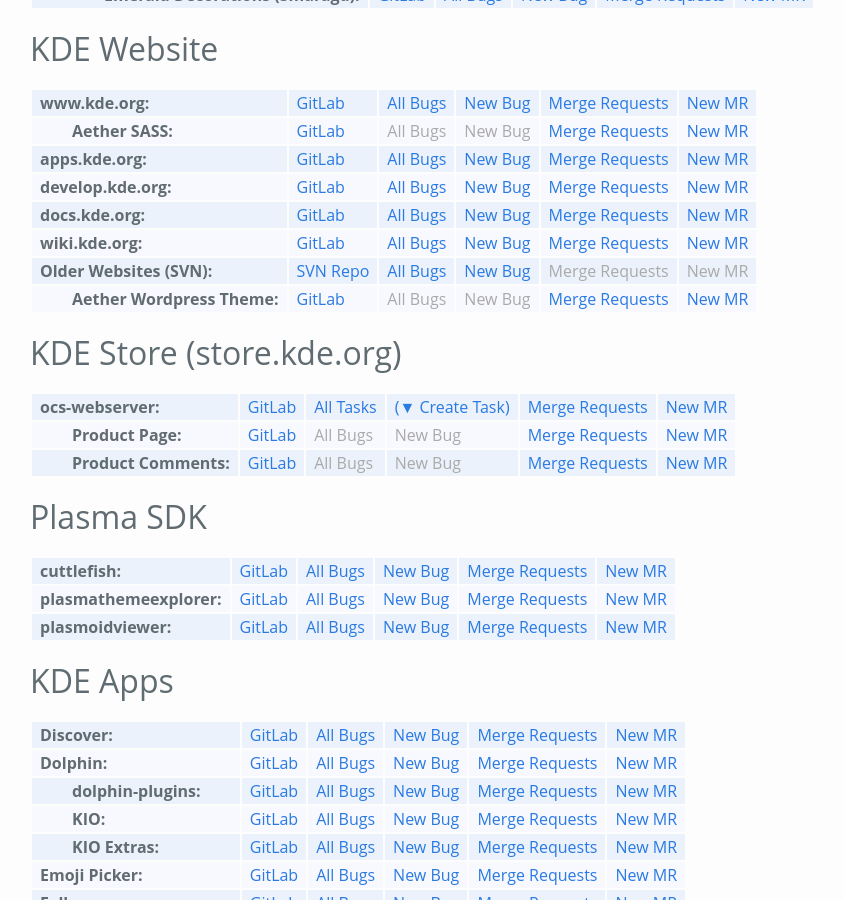
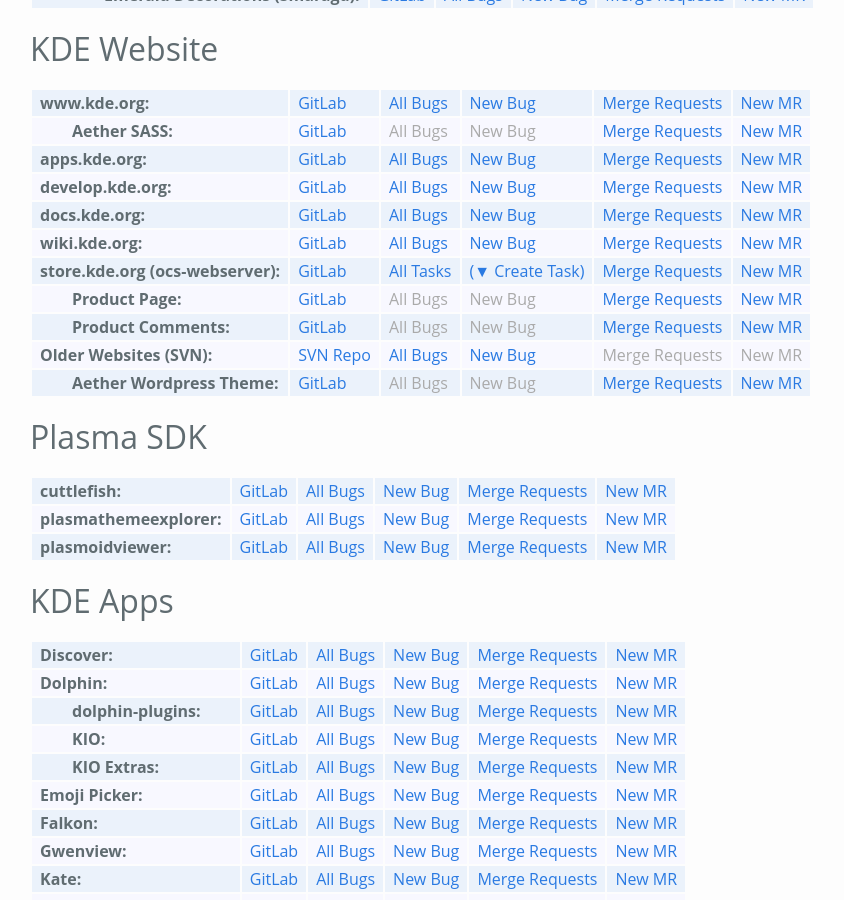
Before and after one commit to Zren/zren.github.io, a Jekyll site: the page built from kde_repos.md, in a window 1280 px wide and 900 px high, scrolled down 3078 px. Shown: the whole window, without its empty margins (0-844 px from the left). Built offline with Jekyll 4.4.1, drawn with Linux system fonts in a browser that asks for light colours; comment, search, counter and statistics services are not loaded.

Commit message:
Make store.kde.org searchable and put it in the websites section

```diff
--- a/kde_repos.md
+++ b/kde_repos.md
@@ -906,27 +906,7 @@
 	</tr>
 	<tr>
 		{% include kdeRepo.html
-			repoName='Older Websites (SVN)'
-			gitUrl='https://websvn.kde.org/trunk/www/sites/www/'
-			product='www.kde.org'
-		%}
-	</tr>
-	<tr class="indent">
-		{% include kdeRepo.html
-			repoName='Aether Wordpress Theme'
-			gitlabGroup='websites'
-			gitRepo='aether-wordpress'
-		%}
-	</tr>
-</table>
-
-
-## KDE Store (store.kde.org)
-
-<table class="repolist">
-	<tr>
-		{% include kdeRepo.html
-			repoName='ocs-webserver'
+			repoName='store.kde.org (ocs-webserver)'
 			gitlabGroup='webapps'
 			gitRepo='ocs-webserver'
 			gitPath='application/modules/default/controllers'
@@ -947,6 +927,20 @@
 			gitlabGroup='webapps'
 			gitRepo='ocs-webserver'
 			gitPath='application/modules/default/controllers/ProductcommentController.php'
+		%}
+	</tr>
+	<tr>
+		{% include kdeRepo.html
+			repoName='Older Websites (SVN)'
+			gitUrl='https://websvn.kde.org/trunk/www/sites/www/'
+			product='www.kde.org'
+		%}
+	</tr>
+	<tr class="indent">
+		{% include kdeRepo.html
+			repoName='Aether Wordpress Theme'
+			gitlabGroup='websites'
+			gitRepo='aether-wordpress'
 		%}
 	</tr>
 </table>
```
